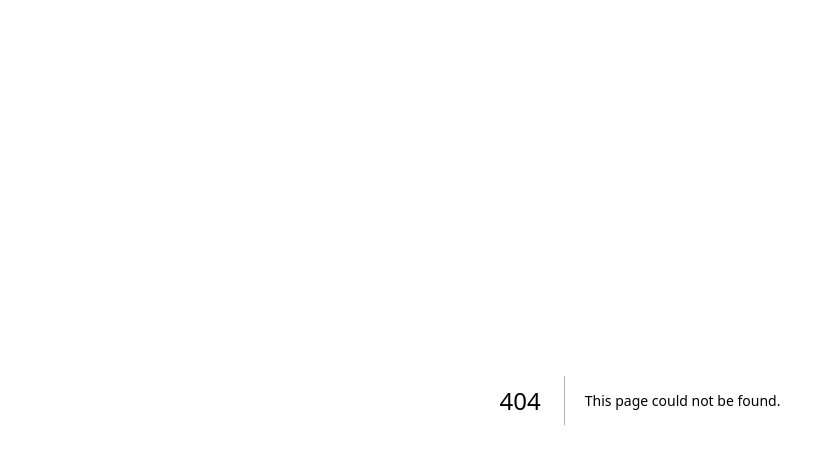
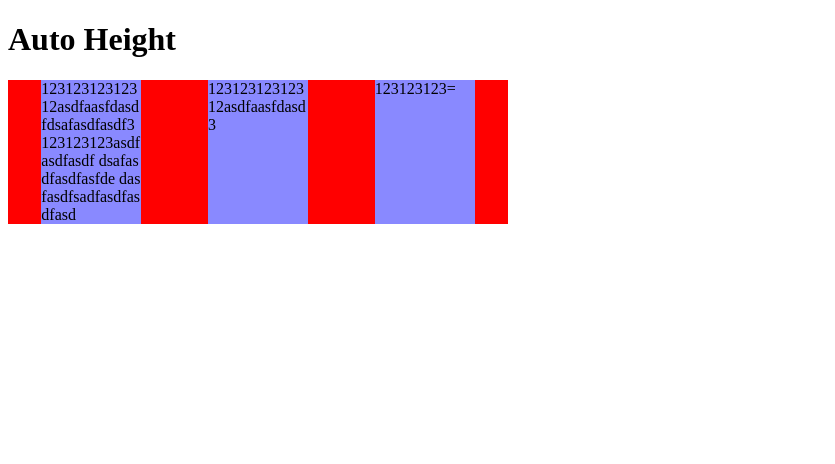
Before and after one commit to rmsoft-insu/nextboard, a Next.js app: page /examples/autoheight in a window 1280 px wide. Before the commit this address had no page. Shown: the top 464 px of the page, without its empty margins (0-835 px from the left). Built offline with nearby package versions, Linux system fonts and the light colour scheme.

Commit message:
auto height

```diff
--- /dev/null
+++ b/pages/examples/autoheight.tsx
@@ -0,0 +1,34 @@
+import styled from "styled-components";
+
+const Wrapper = styled.div`
+  background-color: red;
+  width: 500px;
+  display: flex;
+  justify-content: space-around;
+`;
+
+const Container = styled.div`
+  background-color: #8989ff;
+  width: 100px;
+  overflow: hidden;
+  height: auto;
+  word-break: break-all;
+`;
+
+const AutoHeight = () => {
+  return (
+    <div>
+      <h1>Auto Height</h1>
+      <Wrapper>
+        <Container>
+          12312312312312asdfaasfdasdfdsafasdfasdf3123123123asdfasdfasdf
+          dsafasdfasdfasfde dasfasdfsadfasdfasdfasd
+        </Container>
+        <Container>12312312312312asdfaasfdasd3</Container>
+        <Container>123123123=</Container>
+      </Wrapper>
+    </div>
+  );
+};
+
+export default AutoHeight;
```
